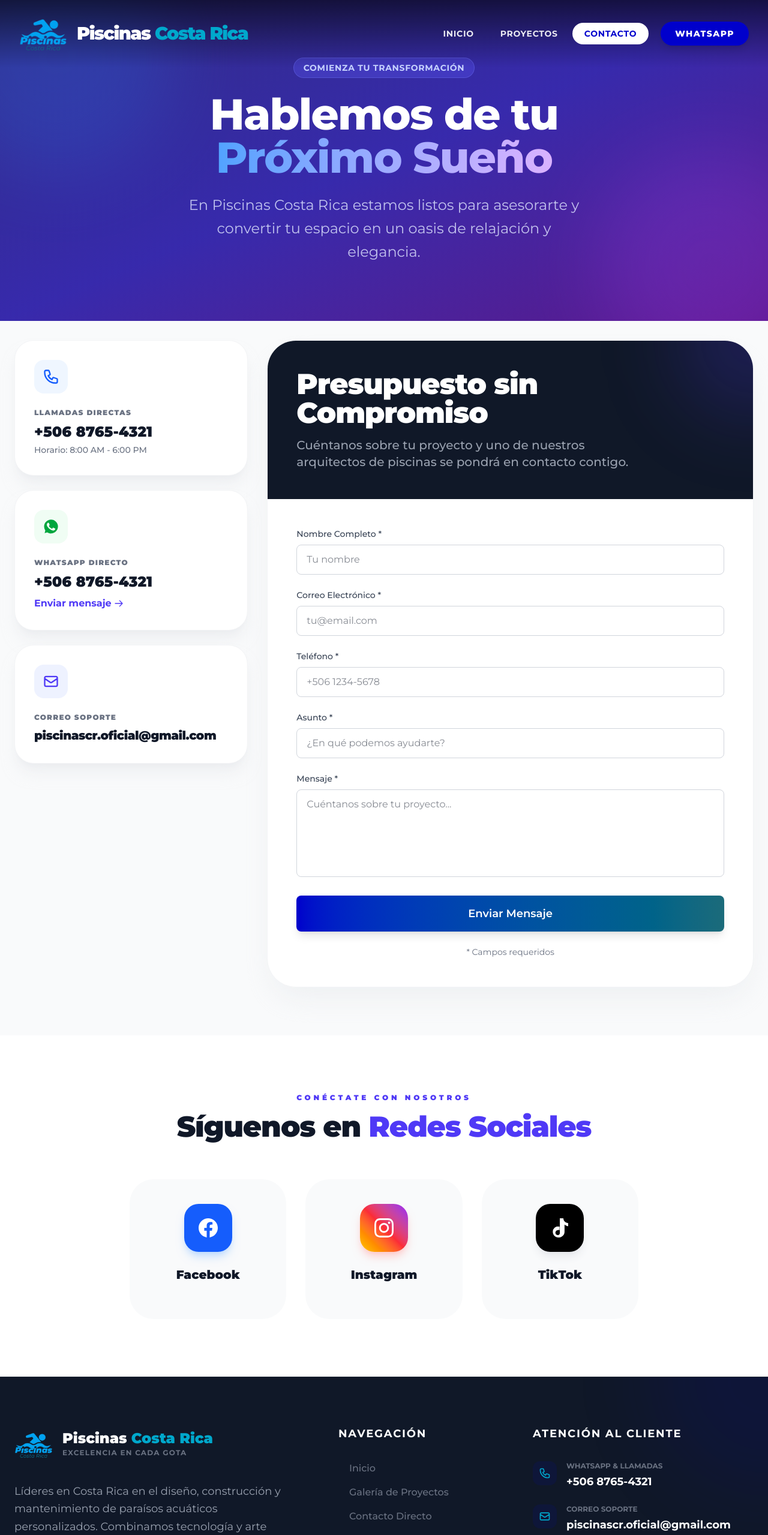
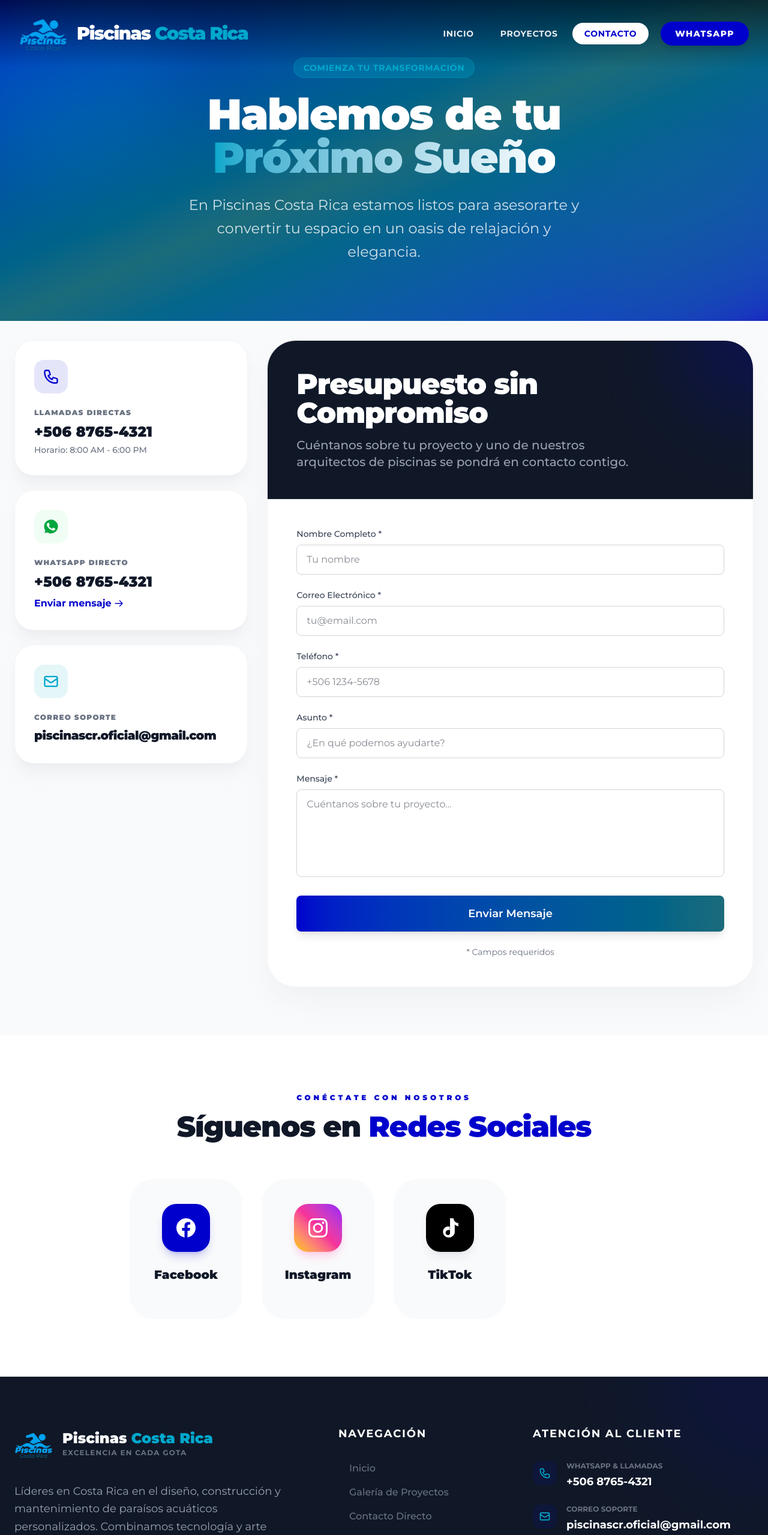
Before and after one commit to godlychrist/piscinascr, a Next.js app: page /contacto in a window 1280 px wide. Shown: the top 2559 px of the page at 60% size. Built offline with nearby package versions, Linux system fonts and the light colour scheme.

Commit message:
Added an alternative facebook and changed some UI Details

```diff
--- a/src/app/contacto/page.js
+++ b/src/app/contacto/page.js
@@ -6,6 +6,7 @@ import { SITE_NAME, CONTACT_INFO, SOCIAL_LINKS } from "@/lib/constants";
 const SocialCardIcon = ({ name }) => {
     switch (name.toLowerCase()) {
         case 'facebook':
+        case 'facebook alternativo':
             return (
                 <svg className="w-8 h-8" fill="currentColor" viewBox="0 0 24 24">
                     <path d="M24 12.073c0-6.627-5.373-12-12-12s-12 5.373-12 12c0 5.99 4.388 10.954 10.125 11.854v-8.385H7.078v-3.47h3.047V9.43c0-3.007 1.792-4.669 4.533-4.669 1.312 0 2.686.235 2.686.235v2.953H15.83c-1.491 0-1.956.925-1.956 1.874v2.25h3.328l-.532 3.47h-2.796v8.385C19.612 23.027 24 18.062 24 12.073z" />
@@ -34,20 +35,20 @@ export default function ContactoPage() {
             <Header />
 
             {/* Hero Section */}
-            <section className="relative overflow-hidden bg-gradient-to-br from-indigo-900 via-indigo-800 to-purple-900 py-24 px-6 text-white text-center">
+            <section className="relative overflow-hidden bg-gradient-to-br from-brand-blue via-brand-teal to-brand-blue/90 py-24 px-6 text-white text-center">
                 <div className="absolute inset-0 opacity-20">
-                    <div className="absolute -top-24 -left-24 w-96 h-96 bg-blue-500 rounded-full blur-3xl"></div>
-                    <div className="absolute -bottom-24 -right-24 w-96 h-96 bg-purple-500 rounded-full blur-3xl"></div>
+                    <div className="absolute -top-24 -left-24 w-96 h-96 bg-brand-cyan rounded-full blur-3xl"></div>
+                    <div className="absolute -bottom-24 -right-24 w-96 h-96 bg-brand-teal rounded-full blur-3xl"></div>
                 </div>
 
                 <div className="relative max-w-4xl mx-auto">
-                    <span className="inline-block px-4 py-1.5 bg-indigo-500/30 backdrop-blur-md border border-indigo-400/30 rounded-full text-indigo-200 text-sm font-bold tracking-wider uppercase mb-6">
+                    <span className="inline-block px-4 py-1.5 bg-brand-cyan/30 backdrop-blur-md border border-brand-cyan/30 rounded-full text-brand-cyan text-sm font-bold tracking-wider uppercase mb-6">
                         Comienza tu transformación
                     </span>
-                    <h1 className="text-5xl md:text-7xl font-extrabold mb-6 tracking-tight">
-                        Hablemos de tu <span className="text-transparent bg-clip-text bg-gradient-to-r from-blue-400 to-purple-300">Próximo Sueño</span>
+                    <h1 className="text-5xl md:text-7xl font-black mb-6 tracking-tight">
+                        Hablemos de tu <span className="text-transparent bg-clip-text bg-gradient-to-r from-brand-cyan to-white">Próximo Sueño</span>
                     </h1>
-                    <p className="text-xl md:text-2xl text-indigo-100/80 max-w-2xl mx-auto leading-relaxed">
+                    <p className="text-xl md:text-2xl text-white/80 max-w-2xl mx-auto leading-relaxed">
                         En {SITE_NAME} estamos listos para asesorarte y convertir tu espacio en un oasis de relajación y elegancia.
                     </p>
                 </div>
@@ -62,7 +63,7 @@ export default function ContactoPage() {
                         <div className="lg:col-span-4 space-y-6">
                             {/* Phone */}
                             <div className="bg-white rounded-[2rem] p-8 shadow-xl shadow-gray-200/50 border border-gray-100 transition-all hover:shadow-2xl hover:-translate-y-1 text-center sm:text-left">
-                                <div className="w-14 h-14 bg-blue-50 rounded-2xl flex items-center justify-center mb-6 text-blue-600 mx-auto sm:mx-0">
+                                <div className="w-14 h-14 bg-brand-blue/10 rounded-2xl flex items-center justify-center mb-6 text-brand-blue mx-auto sm:mx-0">
                                     <svg className="w-7 h-7" fill="none" stroke="currentColor" viewBox="0 0 24 24">
                                         <path strokeLinecap="round" strokeLinejoin="round" strokeWidth={2} d="M3 5a2 2 0 012-2h3.28a1 1 0 01.948.684l1.498 4.493a1 1 0 01-.502 1.21l-2.257 1.13a11.042 11.042 0 005.516 5.516l1.13-2.257a1 1 0 011.21-.502l4.493 1.498a1 1 0 01.684.949V19a2 2 0 01-2 2h-1C9.716 21 3 14.284 3 6V5z" />
                                     </svg>
@@ -81,20 +82,20 @@ export default function ContactoPage() {
                                 </div>
                                 <h3 className="text-gray-500 text-xs font-black uppercase tracking-widest mb-2">WhatsApp Directo</h3>
                                 <p className="text-2xl font-black text-gray-900 mb-1">{CONTACT_INFO.whatsapp}</p>
-                                <a href={`https://wa.me/${CONTACT_INFO.whatsapp.replace(/[^0-9]/g, '')}`} target="_blank" rel="noopener noreferrer" className="text-indigo-600 font-bold flex items-center justify-center sm:justify-start hover:underline mt-2">
+                                <a href={`https://wa.me/${CONTACT_INFO.whatsapp.replace(/[^0-9]/g, '')}`} target="_blank" rel="noopener noreferrer" className="text-brand-blue font-bold flex items-center justify-center sm:justify-start hover:underline mt-2">
                                     Enviar mensaje <svg className="w-4 h-4 ml-1" fill="none" stroke="currentColor" viewBox="0 0 24 24"><path strokeLinecap="round" strokeLinejoin="round" strokeWidth={2} d="M14 5l7 7m0 0l-7 7m7-7H3" /></svg>
                                 </a>
                             </div>
 
                             {/* Email */}
                             <div className="bg-white rounded-[2rem] p-8 shadow-xl shadow-gray-200/50 border border-gray-100 transition-all hover:shadow-2xl hover:-translate-y-1 text-center sm:text-left">
-                                <div className="w-14 h-14 bg-indigo-50 rounded-2xl flex items-center justify-center mb-6 text-indigo-600 mx-auto sm:mx-0">
+                                <div className="w-14 h-14 bg-brand-cyan/10 rounded-2xl flex items-center justify-center mb-6 text-brand-cyan mx-auto sm:mx-0">
                                     <svg className="w-7 h-7" fill="none" stroke="currentColor" viewBox="0 0 24 24">
                                         <path strokeLinecap="round" strokeLinejoin="round" strokeWidth={2} d="M3 8l7.89 5.26a2 2 0 002.22 0L21 8M5 19h14a2 2 0 002-2V7a2 2 0 00-2-2H5a2 2 0 00-2 2v10a2 2 0 002 2z" />
                                     </svg>
                                 </div>
                                 <h3 className="text-gray-500 text-xs font-black uppercase tracking-widest mb-2">Correo Soporte</h3>
-                                <a href={`mailto:${CONTACT_INFO.email}`} className="text-xl font-black text-gray-900 break-all hover:text-indigo-600 transition-colors tracking-tight">{CONTACT_INFO.email}</a>
+                                <a href={`mailto:${CONTACT_INFO.email}`} className="text-xl font-black text-gray-900 break-all hover:text-brand-cyan transition-colors tracking-tight">{CONTACT_INFO.email}</a>
                             </div>
                         </div>
 
@@ -102,7 +103,7 @@ export default function ContactoPage() {
                         <div className="lg:col-span-8">
                             <div className="bg-white rounded-[3rem] shadow-2xl shadow-gray-200/60 overflow-hidden border border-gray-100">
                                 <header className="bg-gray-900 p-8 md:p-12 text-white relative overflow-hidden">
-                                    <div className="absolute top-0 right-0 w-64 h-64 bg-indigo-600/20 rounded-full blur-3xl -translate-y-1/2 translate-x-1/2"></div>
+                                    <div className="absolute top-0 right-0 w-64 h-64 bg-brand-blue/20 rounded-full blur-3xl -translate-y-1/2 translate-x-1/2"></div>
                                     <div className="relative z-10">
                                         <h2 className="text-3xl md:text-5xl font-black mb-4 tracking-tight">Presupuesto sin Compromiso</h2>
                                         <p className="text-gray-400 text-lg md:text-xl max-w-xl font-medium">Cuéntanos sobre tu proyecto y uno de nuestros arquitectos de piscinas se pondrá en contacto contigo.</p>
@@ -120,25 +121,25 @@ export default function ContactoPage() {
             {/* Social Cards Section */}
             <section className="py-24 bg-white">
                 <div className="max-w-4xl mx-auto px-6 text-center">
-                    <h2 className="text-indigo-600 font-black text-xs uppercase tracking-[0.4em] mb-4">Conéctate con Nosotros</h2>
-                    <h3 className="text-4xl md:text-5xl font-black text-gray-900 mb-16 tracking-tight">Síguenos en <span className="text-indigo-600">Redes Sociales</span></h3>
-                    <div className="grid grid-cols-1 sm:grid-cols-3 gap-8">
+                    <h2 className="text-brand-blue font-black text-xs uppercase tracking-[0.4em] mb-4">Conéctate con Nosotros</h2>
+                    <h3 className="text-4xl md:text-5xl font-black text-gray-900 mb-16 tracking-tight">Síguenos en <span className="text-brand-blue">Redes Sociales</span></h3>
+                    <div className="grid grid-cols-1 sm:grid-cols-2 lg:grid-cols-4 gap-8">
                         {SOCIAL_LINKS.map((social) => (
                             <a
                                 key={social.name}
                                 href={social.href}
                                 target="_blank"
                                 rel="noopener noreferrer"
-                                className="group flex flex-col items-center bg-gray-50 hover:bg-white border border-transparent hover:border-indigo-100 p-10 rounded-[2.5rem] transition-all duration-500 hover:-translate-y-3 hover:shadow-2xl hover:shadow-indigo-100/50"
+                                className="group flex flex-col items-center bg-gray-50 hover:bg-white border border-transparent hover:border-brand-cyan/20 p-10 rounded-[2.5rem] transition-all duration-500 hover:-translate-y-3 hover:shadow-2xl hover:shadow-brand-blue/10"
                             >
-                                <div className={`w-20 h-20 shadow-lg rounded-3xl flex items-center justify-center mb-6 group-hover:scale-110 transition-transform duration-500 ${social.name.toLowerCase() === 'facebook' ? 'bg-blue-600 text-white shadow-blue-200' :
-                                        social.name.toLowerCase() === 'instagram' ? 'bg-gradient-to-tr from-yellow-400 via-red-500 to-purple-600 text-white shadow-red-200' :
-                                            'bg-black text-white shadow-gray-200'
+                                <div className={`w-20 h-20 shadow-lg rounded-3xl flex items-center justify-center mb-6 group-hover:scale-110 transition-transform duration-500 ${social.name.toLowerCase().includes('facebook') ? 'bg-brand-blue text-white shadow-brand-blue/20' :
+                                    social.name.toLowerCase() === 'instagram' ? 'bg-gradient-to-tr from-yellow-400 via-pink-500 to-purple-600 text-white shadow-pink-200' :
+                                        'bg-black text-white shadow-gray-200'
                                     }`}>
                                     <SocialCardIcon name={social.name} />
                                 </div>
                                 <span className="text-xl font-black text-gray-900 mb-1">{social.name}</span>
-                                <span className="text-indigo-600 text-[10px] font-black uppercase tracking-widest opacity-0 group-hover:opacity-100 transition-opacity">Ver Perfil</span>
+                                <span className="text-brand-blue text-[10px] font-black uppercase tracking-widest opacity-0 group-hover:opacity-100 transition-opacity">Ver Perfil</span>
                             </a>
                         ))}
                     </div>
```
Also changed, not shown: src/app/preview/page.js (+15 -15 lines), src/app/proyects/page.js (+8 -8 lines).
